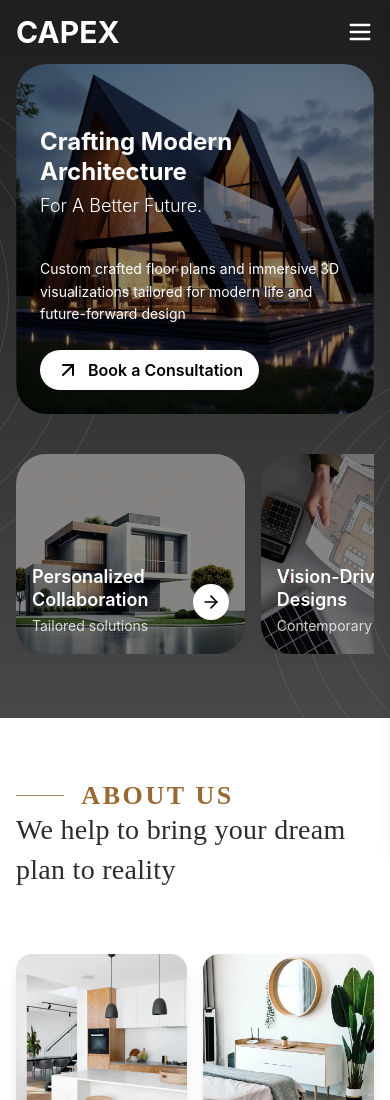
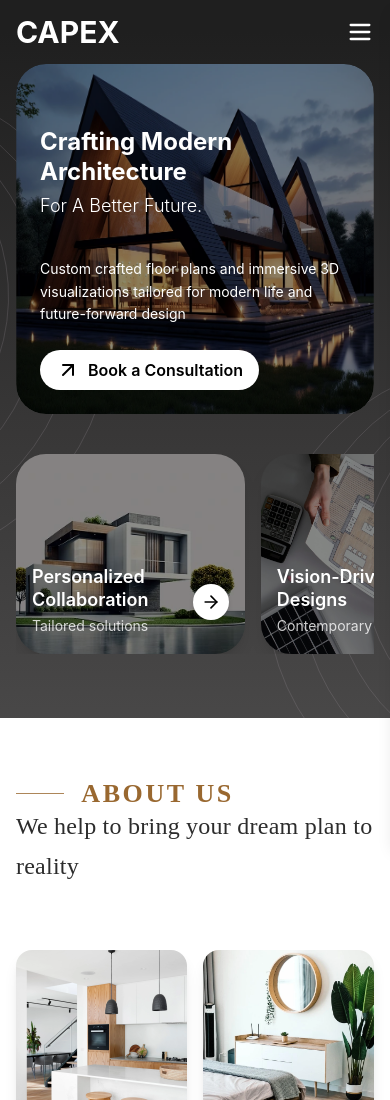
Before and after one commit to Capex-Org/Capex, a React (Vite) app in the folder capex-web/: page / in a window 390 px wide. Shown: the top 1100 px of the page. Built offline with nearby package versions, Linux system fonts and the light colour scheme.

Commit message:
FONT  STYLE CHANGE IN ABOUT US

```diff
--- a/capex-web/src/components/common/SectionHeader.tsx
+++ b/capex-web/src/components/common/SectionHeader.tsx
@@ -27,8 +27,8 @@ export default function SectionHeader({
           viewport={{ once: true }}
           className={`
             flex items-center gap-[17.31px]
-            font-['Plus_Jakarta_Sans'] font-bold text-[26px] leading-[28px] tracking-[0.1em]
-            uppercase text-primary-600
+            font-['Plus_Jakarta_Sans']   text-[26px] leading-[24px] tracking-[0.1em]
+            uppercase text-primary-600 font-[700]
             ${align === "center" ? "justify-center" : ""}
           `}
         >
@@ -43,7 +43,7 @@ export default function SectionHeader({
         transition={{ duration: 0.9, ease: [0.25, 0.1, 0.25, 1], delay: 0.3 }}
         viewport={{ once: true }}
         className={`
-          font-['Plus_Jakarta_Sans'] font-normal md:text-[58px] md:leading-[80px] text-[28px] leading-[40px] tracking-[0.01em] text-neutral-900
+          font-['Plus_Jakarta_Sans'] font-normal md:text-[58px] md:leading-[80px] text-[24px] leading-[40px] tracking-[0.01em] text-neutral-900
         `}
         style={{
           fontVariantNumeric: "lining-nums proportional-nums",
```
